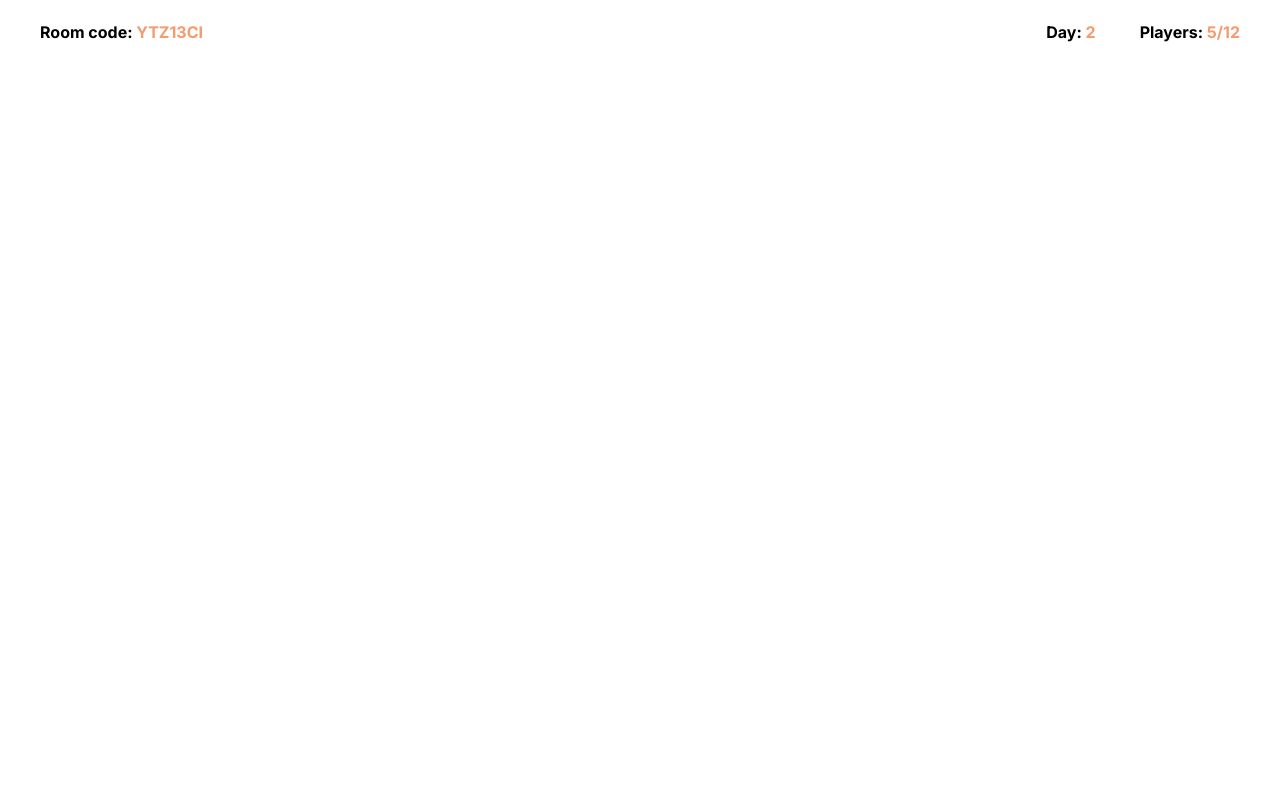
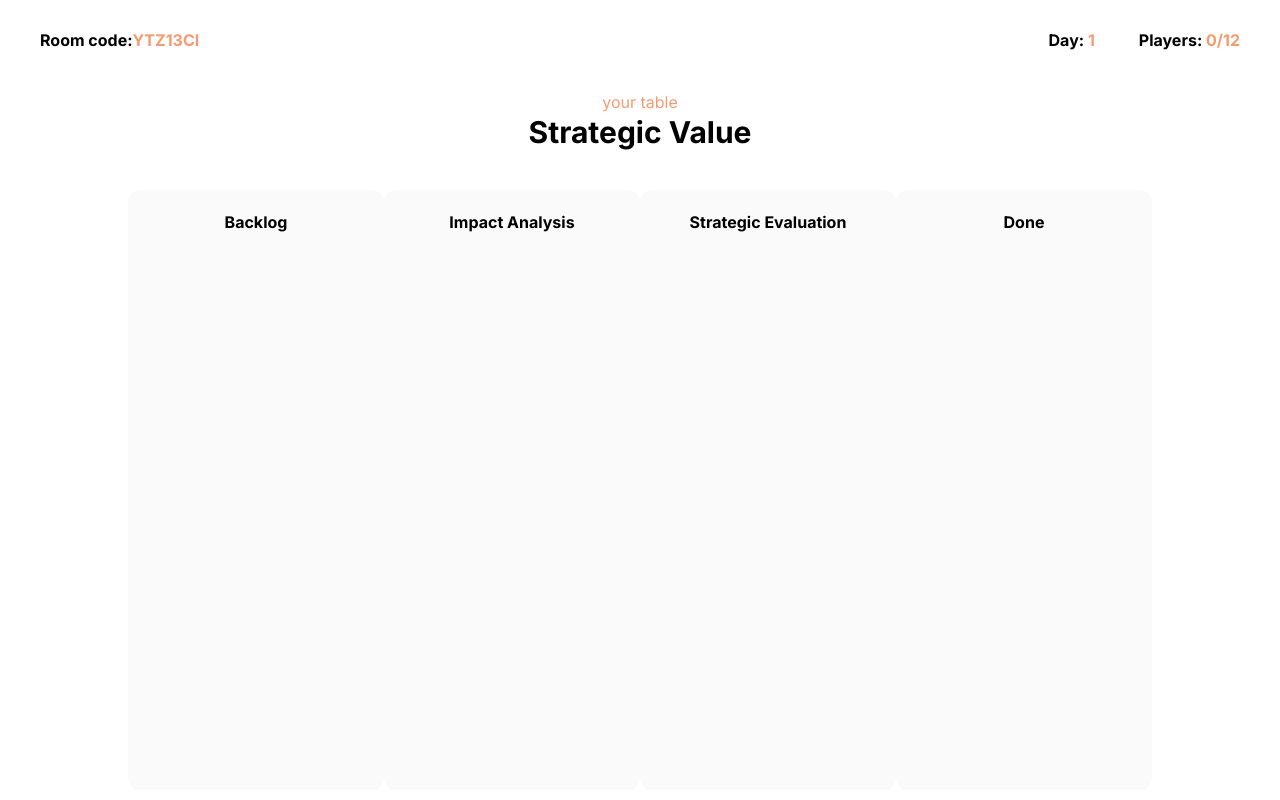
Before and after one commit to MarvelousMarcin/flow-function-kanban, a Next.js app: page /simulation in a window 1280 px wide. Shown: the top 800 px of the page. Built offline with nearby package versions, Linux system fonts and the light colour scheme.

Commit message:
all boards

```diff
--- /dev/null
+++ b/app/consts/tables.ts
@@ -0,0 +1,14 @@
+export const tables = {
+  Development: {
+    columns: ["Backlog", "Build", "Test", "Done"],
+  },
+  Design: {
+    columns: ["Backlog", "Mock-Up Creation", "Architecture Review", "Done"],
+  },
+  "Strategic Value": {
+    columns: ["Backlog", "Impact Analysis", "Strategic Evaluation", "Done"],
+  },
+  Release: {
+    columns: ["Backlog", "Install", "Validate", "Done"],
+  },
+};
--- /dev/null
+++ b/app/simulation/components/Board/Board.tsx
@@ -0,0 +1,27 @@
+import Column from "./Column";
+import { tables } from "@/app/consts/tables";
+type BoardType = {
+  isYourTable: boolean;
+  isFirst: boolean;
+  name: "Development" | "Release" | "Strategic Value" | "Design";
+};
+
+const Board = ({ isYourTable, isFirst = false, name }: BoardType) => {
+  return (
+    <main
+      className={`w-screen flex flex-col justify-center items-center ${
+        isFirst ? "h-[90vh]" : "h-screen"
+      }`}
+    >
+      {isYourTable && <p className="text-orang">your table</p>}
+      <h1 className="text-3xl font-bold mb-10">{name}</h1>
+      <section className="flex flex-row w-4/5  justify-evenly">
+        {tables[name].columns.map((column) => (
+          <Column columnName={column} />
+        ))}
+      </section>
+    </main>
+  );
+};
+
+export default Board;
--- /dev/null
+++ b/app/simulation/components/Board/Column.tsx
@@ -0,0 +1,12 @@
+type ColumnType = {
+  columnName: string;
+};
+
+const Column = ({ columnName }: ColumnType) => {
+  return (
+    <article className="bg-gray h-[75vh] rounded-xl w-64 flex flex-col justify-start items-center pt-5">
+      <h1 className="font-bold text-md">{columnName}</h1>
+    </article>
+  );
+};
+export default Column;
--- a/app/simulation/components/Header.tsx
+++ b/app/simulation/components/Header.tsx
@@ -1,18 +1,21 @@
 const Header = () => {
   return (
-    <header className="flex flex-row justify-between h-16 items-center px-10">
-      <div className="font-bold">
+    <>
+      <header className="flex flex-row justify-between h-[10vh] items-center px-10"></header>
+      <header className="flex flex-row justify-between h-[10vh] items-center px-10 fixed top-0 left-0 w-screen">
+        <div className="font-bold flex justify-center items-center">
           Room code: <span className="text-orang">YTZ13CI</span>
         </div>
         <section className="flex flex-row gap-11">
           <div className="font-bold">
-          Day: <span className="text-orang">2</span>
+            Day: <span className="text-orang">1</span>
           </div>
           <div className="font-bold">
-          Players: <span className="text-orang">5/12</span>
+            Players: <span className="text-orang">0/12</span>
           </div>
         </section>
       </header>
+    </>
   );
 };
 
--- a/app/simulation/page.tsx
+++ b/app/simulation/page.tsx
@@ -1,9 +1,13 @@
 import Header from "./components/Header";
-
+import Board from "./components/Board/Board";
 export default function Simulation() {
   return (
     <main>
-      <Header></Header>
+      <Header />
+      <Board name="Strategic Value" isFirst={true} isYourTable={true} />
+      <Board name="Design" isFirst={false} isYourTable={false} />
+      <Board name="Development" isFirst={false} isYourTable={false} />
+      <Board name="Release" isFirst={false} isYourTable={false} />
     </main>
   );
 }
--- a/tailwind.config.js
+++ b/tailwind.config.js
@@ -15,6 +15,7 @@ module.exports = {
       colors: {
         main: "#00A8BA",
         orang: "#F59B6F",
+        gray: "#FAFAFA",
       },
     },
   },
```
Lines whose indentation alone changed are shown as unchanged.
